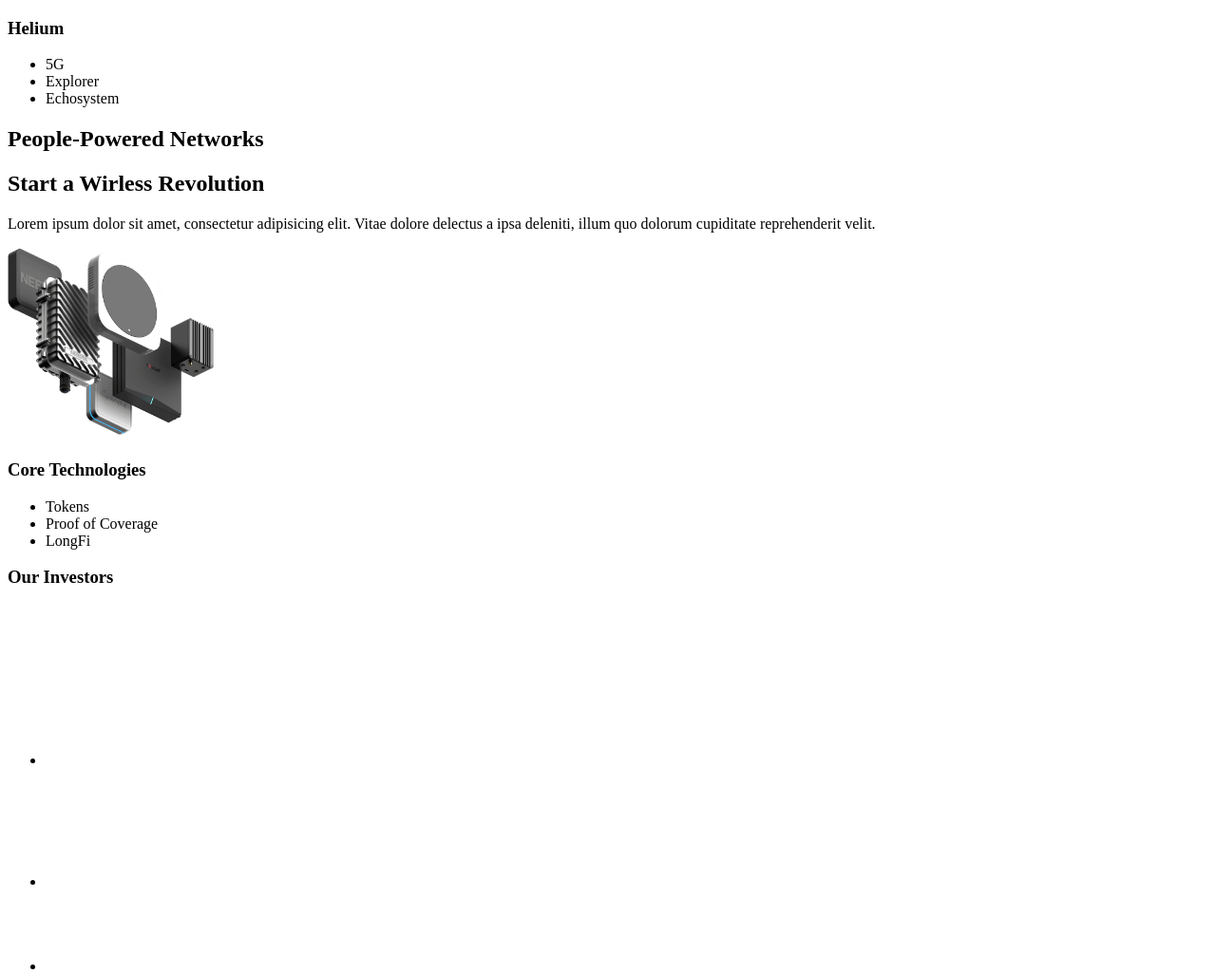
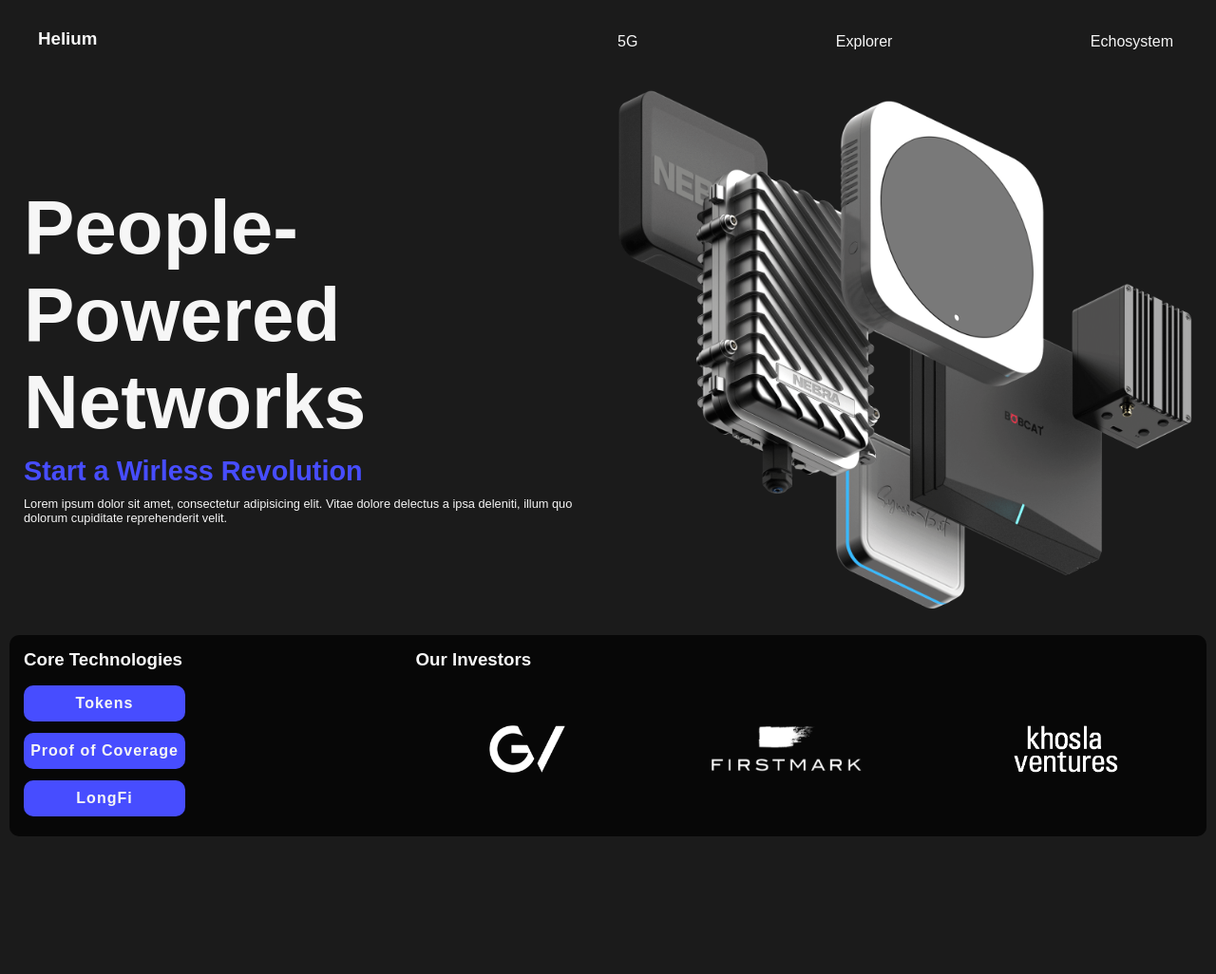
Before and after one commit to JustFS/cours-css, a plain HTML site: page exos/helium/index.html in a window 1280 px wide. Shown: the whole page at 95% size. After the commit the page ends 891 px from the top, so only its background shows below. Drawn offline with Linux system fonts and the light colour scheme; a web font is replaced by a local one.

Commit message:
correction helium

```diff
--- a/exos/helium/index.html
+++ b/exos/helium/index.html
@@ -6,6 +6,7 @@
   <meta http-equiv="X-UA-Compatible" content="IE=edge">
   <meta name="viewport" content="width=device-width, initial-scale=1.0">
   <title>Helium</title>
+  <link rel="stylesheet" href="style.css">
 </head>
 
 <body>
@@ -19,19 +20,19 @@
   </nav>
 
   <section>
-    <div>
+    <div class="main-left">
       <h1>People-Powered Networks</h1>
       <h2>Start a Wirless Revolution</h2>
       <p>Lorem ipsum dolor sit amet, consectetur adipisicing elit. Vitae dolore delectus a ipsa deleniti, illum quo
         dolorum cupiditate reprehenderit velit.</p>
     </div>
-    <div>
-      <img src="./img/main.png" alt="photo modem" height="200">
+    <div class="main-right">
+      <img src="./img/main.png" alt="photo modem">
     </div>
   </section>
 
   <footer>
-    <div>
+    <div class="footer-left">
       <h3>Core Technologies</h3>
       <ul>
         <li>Tokens</li>
@@ -39,7 +40,7 @@
         <li>LongFi</li>
       </ul>
     </div>
-    <div>
+    <div class="footer-right">
       <h3>Our Investors</h3>
       <ul>
         <li>
--- /dev/null
+++ b/exos/helium/style.css
@@ -0,0 +1,90 @@
+@font-face {
+  font-family: "font-1";
+  src: url(./font/Inter-VariableFont_slnt\wght.ttf);
+}
+* {
+  margin: 0;
+  padding: 5px;
+  font-family: "font-1", Arial;
+  box-sizing: border-box;
+}
+li {
+  list-style: none;
+}
+body {
+  background: rgb(27, 27, 27);
+  color: rgb(246, 246, 246);
+  min-height: 100vh;
+}
+nav {
+  display: flex;
+  justify-content: space-between;
+  margin: 10px 20px;
+}
+nav ul {
+  display: flex;
+  justify-content: space-between;
+  width: 50%;
+}
+section {
+  display: flex;
+}
+.main-left {
+  width: 50%;
+  display: flex;
+  flex-direction: column;
+  justify-content: center;
+}
+h1 {
+  font-size: 5rem;
+}
+.main-left h2 {
+  color: #474dff;
+  font-size: 1.8rem;
+}
+.main-left p {
+  font-size: 0.8rem;
+}
+.main-right {
+  width: 50%;
+}
+.main-right img {
+  width: 100%;
+}
+footer {
+  background: rgb(7, 7, 7);
+  display: flex;
+  justify-content: space-between;
+  border-radius: 10px;
+}
+.footer-left {
+  width: 33%;
+}
+.footer-left ul {
+  display: flex;
+  flex-direction: column;
+  justify-content: space-around;
+  min-height: 160px;
+}
+.footer-left li {
+  background: #474dff;
+  width: 170px;
+  padding: 10px 0;
+  text-align: center;
+  border-radius: 10px;
+  letter-spacing: 1px;
+  font-weight: bold;
+}
+.footer-right {
+  width: 67%;
+}
+.footer-right ul {
+  display: flex;
+  justify-content: space-around;
+  align-items: center;
+  min-height: 160px;
+}
+
+footer img {
+  height: 60px;
+}
```
Also changed, not shown: exos/helium/font/Inter-VariableFont_slnt,wght.ttf (added), exos/helium/img/maquette_helium.png (renamed from exos/helium/maquette_helium.png).
